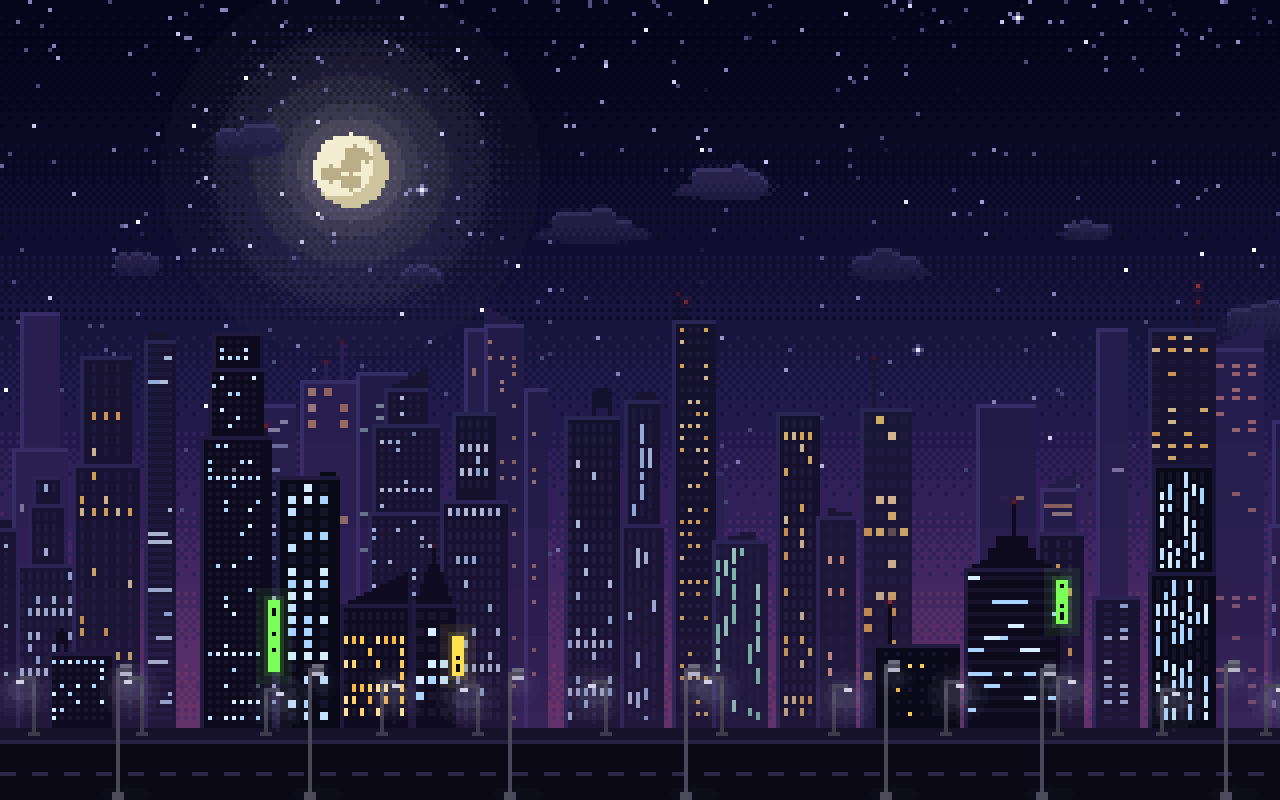
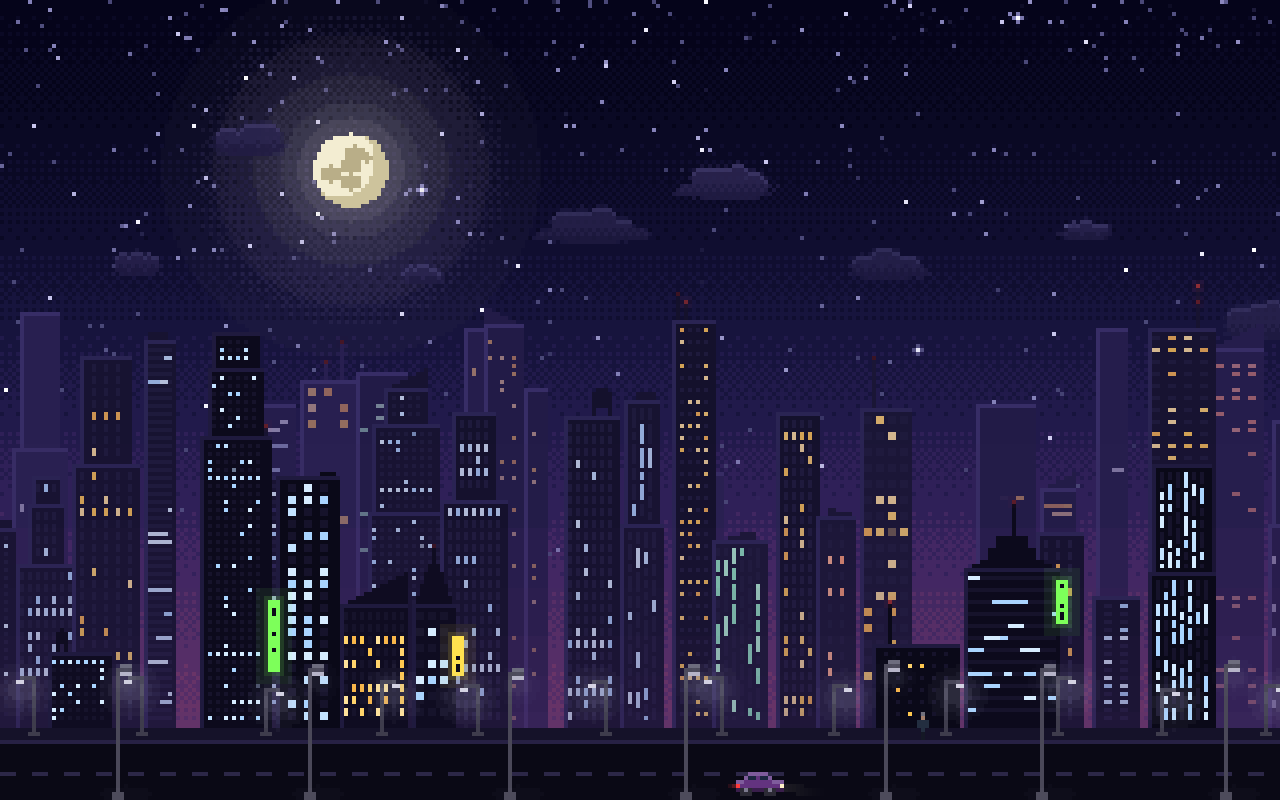
Before and after one commit to andy-nai/html-screensaver, a plain HTML site: page cityscape.html in a window 1280 px wide. Drawn offline with Linux system fonts and the light colour scheme.

Commit message:
Start each new city with a car and a pedestrian already moving
A fresh city used to wait 15-20s on average before anything visibly
moved. Also clamp the pedestrian walking frame, which could go to -1
when a frame was timestamped just before the city was created.

Co-Authored-By: Claude Opus 5.5 <noreply@anthropic.com>

```diff
--- a/cityscape.html
+++ b/cityscape.html
@@ -1096,7 +1096,15 @@ function spawnCar(scene, t, lane = Math.random() < .5 ? 0 : 1) {
 function updateCars(scene, t) {
   for (const c of scene.cars) if (!c.held) c.x = c.x0 + c.dir * c.speed * (t - c.t0) / 1000;
   scene.cars = scene.cars.filter(c => (c.dir > 0 ? c.x < scene.W + 1 : c.x > -c.img.width - 1));
-  if (scene.carNext === undefined) scene.carNext = t + Math.random() * CAR_EVERY;
+  if (scene.carNext === undefined) {
+    // a new city starts with a car already partway along the road, so
+    // something's moving straight away rather than after a long wait
+    if (spawnCar(scene, t)) {
+      const c = scene.cars[scene.cars.length - 1];
+      c.x0 = c.x = Math.random() * Math.max(1, scene.W - c.img.width);
+    }
+    scene.carNext = t + CAR_EVERY * (.5 + Math.random());
+  }
   if (t >= scene.carNext) {
     scene.carNext = t + CAR_EVERY * (.5 + Math.random());
     if (Math.random() < CFG.cars.chance) spawnCar(scene, t);
@@ -1160,7 +1168,13 @@ function spawnPedestrian(scene, t) {
 function updatePedestrians(scene, t) {
   for (const p of scene.peds) if (!p.held) p.x = p.x0 + p.dir * p.speed * (t - p.t0) / 1000;
   scene.peds = scene.peds.filter(p => (p.dir > 0 ? p.x < scene.W + 1 : p.x > -4));
-  if (scene.pedNext === undefined) scene.pedNext = t + Math.random() * PED_EVERY;
+  if (scene.pedNext === undefined) {
+    // …and someone already out for a walk
+    spawnPedestrian(scene, t);
+    const p = scene.peds[scene.peds.length - 1];
+    p.x0 = p.x = 4 + Math.random() * Math.max(1, scene.W - 11);
+    scene.pedNext = t + PED_EVERY * (.5 + Math.random());
+  }
   if (t >= scene.pedNext) {
     scene.pedNext = t + PED_EVERY * (.5 + Math.random());
     if (Math.random() < CFG.pedestrians.chance) spawnPedestrian(scene, t);
@@ -1170,7 +1184,9 @@ function updatePedestrians(scene, t) {
 function drawPedestrians(ctx, scene, t, px) {
   const peds = [...scene.peds].sort((a, b) => a.feet - b.feet); // further back first
   for (const p of peds) {
-    const walked = p.speed * ((p.held ? p.heldAt : t) - p.t0) / 1000;
+    // clamp: a frame's timestamp can be a hair earlier than the moment this
+    // person was created, which would otherwise pick a walking frame of -1
+    const walked = Math.max(0, p.speed * ((p.held ? p.heldAt : t) - p.t0) / 1000);
     const img = p.frames[p.held ? 1 : Math.floor(walked / 1.5) % 2]; // a step every 1.5 art px
     ctx.globalAlpha = p.alpha;
     ctx.drawImage(img, Math.round(p.x * px), Math.round((p.y - p.lift) * px), img.width * px, img.height * px);
```
